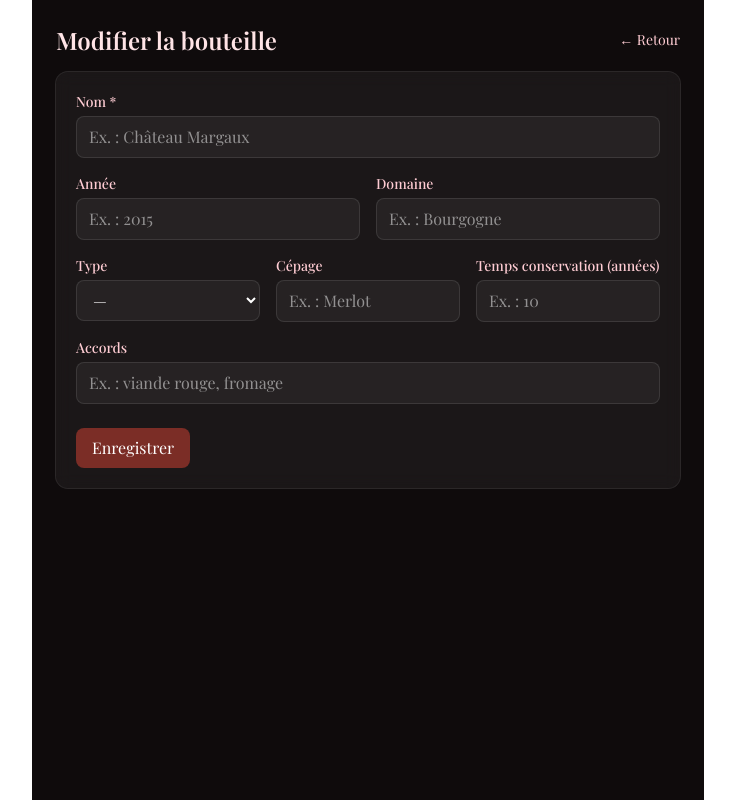
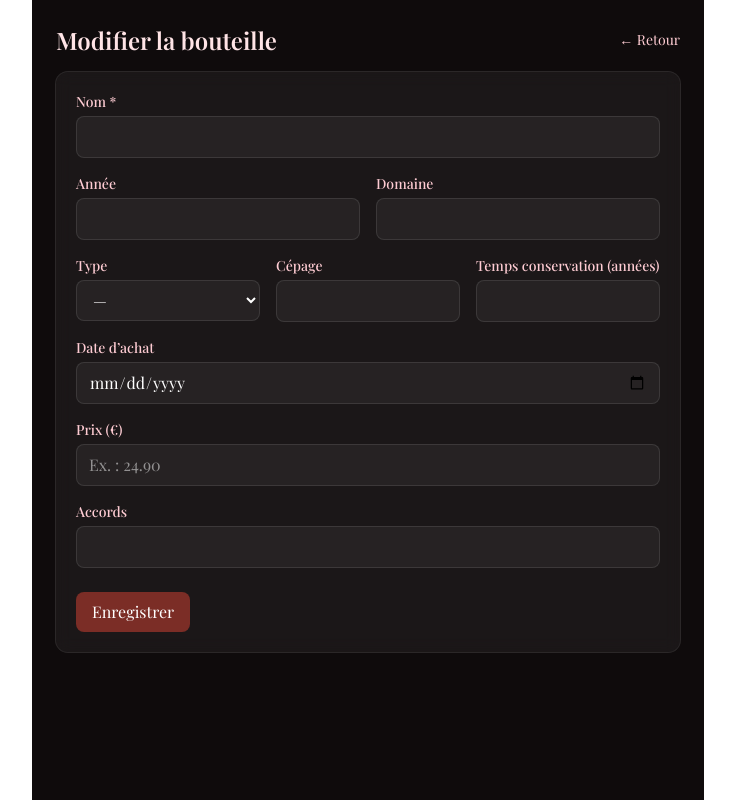
Before and after one commit to justineguimaraes/cave-a-vin, a Next.js app: page /bouteilles/1/edit in a window 1280 px wide. Shown: the whole page, without its empty margins (272-1007 px from the left). Built offline with nearby package versions, Linux system fonts and the light colour scheme; no server answers; the database is empty; a web font is replaced by a local one.

Commit message:
feat: date_achat + prix + pastille blanche

```diff
--- a/app/bouteilles/[id]/edit/page.tsx
+++ b/app/bouteilles/[id]/edit/page.tsx
@@ -20,6 +20,10 @@ export default function EditBottlePage() {
   const [accords, setAccords] = useState('')
   const [tempsConservation, setTempsConservation] = useState<number | ''>('')
 
+  // 🆕 état pour la date d'achat, format 'YYYY-MM-DD' attendu par <input type="date">
+  const [dateAchat, setDateAchat] = useState<string>('')
+  const [prix, setPrix] = useState<number | ''>('')
+
   useEffect(() => {
     const load = async () => {
       const { data, error } = await supabase
@@ -27,6 +31,7 @@ export default function EditBottlePage() {
         .select('*')
         .eq('id', id)
         .single()
+
       if (!error && data) {
         setNom(data.nom ?? '')
         setAnnee(data.annee ?? '')
@@ -35,6 +40,10 @@ export default function EditBottlePage() {
         setCepage(data.cepage ?? '')
         setAccords(data.accords ?? '')
         setTempsConservation(data.temps_conservation ?? '')
+
+        // 🆕 si date_achat est un type date en Postgres, Supabase renvoie généralement 'YYYY-MM-DD'
+        setDateAchat(data.date_achat ?? '')
+        setPrix(data.prix ?? '')
       }
       setLoading(false)
     }
@@ -54,8 +63,13 @@ export default function EditBottlePage() {
         cepage: cepage || null,
         accords: accords || null,
         temps_conservation: tempsConservation === '' ? null : Number(tempsConservation),
+
+        // 🆕 on enregistre la date (string 'YYYY-MM-DD' ou null)
+        date_achat: dateAchat || null,
+        prix: prix === '' ? null : Number(prix),
       })
       .eq('id', id)
+
     setSaving(false)
     router.push('/') // retour à l’accueil
   }
@@ -66,12 +80,7 @@ export default function EditBottlePage() {
     <main className="min-h-screen max-w-2xl mx-auto p-6 bg-[#0f0b0c] text-rose-50">
       <div className="mb-4 flex items-center justify-between">
         <h1 className="text-2xl font-semibold text-rose-100">Modifier la bouteille</h1>
-        <Link
-          href="/"
-          className="text-sm text-rose-200 hover:text-rose-100 hover:underline underline-offset-4"
-        >
-          ← Retour
-        </Link>
+        <Link href="/" className="text-sm text-rose-200 hover:underline/50">← Retour</Link>
       </div>
 
       <form
@@ -85,7 +94,6 @@ export default function EditBottlePage() {
                        focus:outline-none focus:ring-2 focus:ring-rose-500/50 focus:border-rose-400/40"
             value={nom}
             onChange={e => setNom(e.target.value)}
-            placeholder="Ex. : Château Margaux"
             required
           />
         </div>
@@ -99,7 +107,6 @@ export default function EditBottlePage() {
                          focus:outline-none focus:ring-2 focus:ring-rose-500/50 focus:border-rose-400/40"
               value={annee}
               onChange={e => setAnnee(e.target.value === '' ? '' : Number(e.target.value))}
-              placeholder="Ex. : 2015"
             />
           </div>
           <div>
@@ -109,7 +116,6 @@ export default function EditBottlePage() {
                          focus:outline-none focus:ring-2 focus:ring-rose-500/50 focus:border-rose-400/40"
               value={domaine}
               onChange={e => setDomaine(e.target.value)}
-              placeholder="Ex. : Bourgogne"
             />
           </div>
         </div>
@@ -137,7 +143,6 @@ export default function EditBottlePage() {
                          focus:outline-none focus:ring-2 focus:ring-rose-500/50 focus:border-rose-400/40"
               value={cepage}
               onChange={e => setCepage(e.target.value)}
-              placeholder="Ex. : Merlot"
             />
           </div>
 
@@ -149,9 +154,33 @@ export default function EditBottlePage() {
                          focus:outline-none focus:ring-2 focus:ring-rose-500/50 focus:border-rose-400/40"
               value={tempsConservation}
               onChange={e => setTempsConservation(e.target.value === '' ? '' : Number(e.target.value))}
-              placeholder="Ex. : 10"
             />
           </div>
+        </div>
+
+        {/* 🆕 Champ Date d'achat */}
+        <div>
+          <label className="block text-sm font-medium text-rose-200">Date d’achat</label>
+          <input
+            type="date"
+            className="mt-1 w-full rounded-lg border border-white/10 bg-white/5 px-3 py-2 text-white placeholder-white/50
+                       focus:outline-none focus:ring-2 focus:ring-rose-500/50 focus:border-rose-400/40"
+            value={dateAchat}
+            onChange={e => setDateAchat(e.target.value)}
+          />
+        </div>
+        <div>
+          <label className="block text-sm font-medium text-rose-200">Prix (€)</label>
+          <input
+            type="number"
+            step="0.01"
+            min="0"
+            className="mt-1 w-full rounded-lg border border-white/10 bg-white/5 px-3 py-2 text-white placeholder-white/50
+                      focus:outline-none focus:ring-2 focus:ring-rose-500/50 focus:border-rose-400/40"
+            value={prix}
+            onChange={e => setPrix(e.target.value === '' ? '' : Number(e.target.value))}
+            placeholder="Ex. : 24.90"
+          />
         </div>
 
         <div>
@@ -161,7 +190,6 @@ export default function EditBottlePage() {
                        focus:outline-none focus:ring-2 focus:ring-rose-500/50 focus:border-rose-400/40"
             value={accords}
             onChange={e => setAccords(e.target.value)}
-            placeholder="Ex. : viande rouge, fromage"
           />
         </div>
 
--- a/app/page.tsx
+++ b/app/page.tsx
@@ -23,15 +23,24 @@ type Bouteille = {
   accords: string | null
   date_limite: string | null
   region_id: number
+  // 🆕 champs ajoutés
+  date_achat?: string | null
+  prix?: number | null
 }
 
 const typeColor = (t: string | null) => {
-  if (t === 'rouge') return 'bg-[#7b2d26]'        // bordeaux profond
-  if (t === 'blanc') return 'bg-[#d2c27b]'       // blanc doré
-  if (t === 'rosé' || t === 'rose') return 'bg-[#f2b6c1]' // rosé
+  if (t === 'rouge') return 'bg-[#7b2d26]'                           // bordeaux profond
+  if (t === 'blanc') return 'bg-white border border-zinc-400'        // ✅ pastille blanche visible
+  if (t === 'rosé' || t === 'rose') return 'bg-[#f2b6c1]'            // rosé
   return 'bg-zinc-500'
 }
 
+// Helpers d’affichage
+const formatDateFR = (v?: string | null) =>
+  v ? new Date(v).toLocaleDateString('fr-FR', { day: '2-digit', month: 'long', year: 'numeric' }) : '—'
+
+const formatPrixEUR = (v?: number | null) =>
+  v == null ? '—' : new Intl.NumberFormat('fr-FR', { style: 'currency', currency: 'EUR' }).format(v)
 
 export default function Cave() {
   const [comps, setComps] = useState<Compartiment[]>([])
@@ -54,6 +63,10 @@ export default function Cave() {
   const [savingAdd, setSavingAdd] = useState(false)
   const [addCompartiment, setAddCompartiment] = useState<number>(1)
   const [addAnneeLimite, setAddAnneeLimite] = useState<number | ''>('')
+
+  // 🆕 états pour Date d’achat + Prix
+  const [addDateAchat, setAddDateAchat] = useState<string>('')      // ex. '2025-11-15'
+  const [addPrix, setAddPrix] = useState<number | ''>('')           // ex. 24.90
 
   useEffect(() => {
     const load = async () => {
@@ -148,6 +161,10 @@ const getRegionNameByPillarAndCompartiment = (pillar: number, compartiment: numb
     setAddTempsConservation('')
     setAddQuantite(1)
     setAddAnneeLimite('')
+
+    // 🆕 reset des nouveaux champs
+    setAddDateAchat('')
+    setAddPrix('')
   }
 
   // Insert en “quantité” (plusieurs exemplaires)
@@ -185,8 +202,11 @@ const getRegionNameByPillarAndCompartiment = (pillar: number, compartiment: numb
       cepage: addCepage || null,
       accords: addAccords || null,
       temps_conservation: computedTemps,
-    date_limite: dateLimite, // ✅ appliquée si fournie
-    region_id: targetRegionId
+      date_limite: dateLimite,        // ✅ appliquée si fournie
+      region_id: targetRegionId,
+      // 🆕 nouveaux champs
+      date_achat: addDateAchat || null,
+      prix: addPrix === '' ? null : Number(addPrix),
     }))
 
     setSavingAdd(true)
@@ -399,7 +419,7 @@ const getRegionNameByPillarAndCompartiment = (pillar: number, compartiment: numb
 
                   {/* Détails sélection */}
                   {selectedBouteille && (
-                    <div className="mt-4 p-4 rounded-xl bg-[#21171d] ring-1 ring-[#2a1a21]">
+                    <div className="mt-4 p-4 rounded-xl bg-[#21171d] ring-1 ring-[#2a1a1]">
                       <h4 className="font-semibold text-[#f0e6e4]">
                         {selectedBouteille.nom} {selectedBouteille.annee ? `(${selectedBouteille.annee})` : ''}
                       </h4>
@@ -408,6 +428,10 @@ const getRegionNameByPillarAndCompartiment = (pillar: number, compartiment: numb
                       </p>
                       <p className="text-sm text-zinc-300">Accords : {selectedBouteille.accords ?? '—'}</p>
                       <p className="text-sm text-zinc-300">À boire avant : {selectedBouteille.date_limite ? new Date(selectedBouteille.date_limite).toLocaleDateString() : '—'}</p>
+
+                      {/* 🆕 affichage des nouveaux champs */}
+                      <p className="text-sm text-zinc-300">Date d’achat : {formatDateFR(selectedBouteille.date_achat)}</p>
+                      <p className="text-sm text-zinc-300">Prix : {formatPrixEUR(selectedBouteille.prix)}</p>
                     </div>
                   )}
                 </>
@@ -452,7 +476,7 @@ const getRegionNameByPillarAndCompartiment = (pillar: number, compartiment: numb
                     required
                   />
                   <p className="mt-1 text-xs text-zinc-400">
-                  Région : {addForPillar && addCompartiment ? (getRegionNameByPillarAndCompartiment(addForPillar, addCompartiment) ?? '—') : '—'}
+                    Région&nbsp;: {addForPillar && addCompartiment ? (getRegionNameByPillarAndCompartiment(addForPillar, addCompartiment) ?? '—') : '—'}
                   </p>
                 </div>
 
@@ -548,7 +572,7 @@ const getRegionNameByPillarAndCompartiment = (pillar: number, compartiment: numb
                 </div>
               </div>
 
-            {/* Temps de conservation (facultatif si année limite fournie) */}
+              {/* Temps de conservation */}
               <div>
                 <label className="block text-sm text-zinc-300 mb-1">Temps de conservation (années)</label>
                 <input
@@ -558,6 +582,32 @@ const getRegionNameByPillarAndCompartiment = (pillar: number, compartiment: numb
                   className="w-full rounded-lg bg-[#1f171d] border border-[#2d1b22] px-3 py-2 text-zinc-100"
                   placeholder="ex : 8"
                 />
+              </div>
+
+              {/* 🆕 Date d’achat + Prix */}
+              <div className="grid grid-cols-1 sm:grid-cols-2 gap-3">
+                <div>
+                  <label className="block text-sm text-zinc-300 mb-1">Date d’achat</label>
+                  <input
+                    type="date"
+                    value={addDateAchat}
+                    onChange={(e) => setAddDateAchat(e.target.value)}
+                    className="w-full rounded-lg bg-[#1f171d] border border-[#2d1b22] px-3 py-2 text-zinc-100"
+                    placeholder="ex : 2025-11-15"
+                  />
+                </div>
+                <div>
+                  <label className="block text-sm text-zinc-300 mb-1">Prix (€)</label>
+                  <input
+                    type="number"
+                    step="0.01"
+                    min="0"
+                    value={addPrix}
+                    onChange={(e) => setAddPrix(e.target.value === '' ? '' : Number(e.target.value))}
+                    className="w-full rounded-lg bg-[#1f171d] border border-[#2d1b22] px-3 py-2 text-zinc-100"
+                    placeholder="ex : 24.90"
+                  />
+                </div>
               </div>
 
               <div className="pt-2 flex items-center gap-3">
```
Lines whose indentation alone changed are shown as unchanged.
